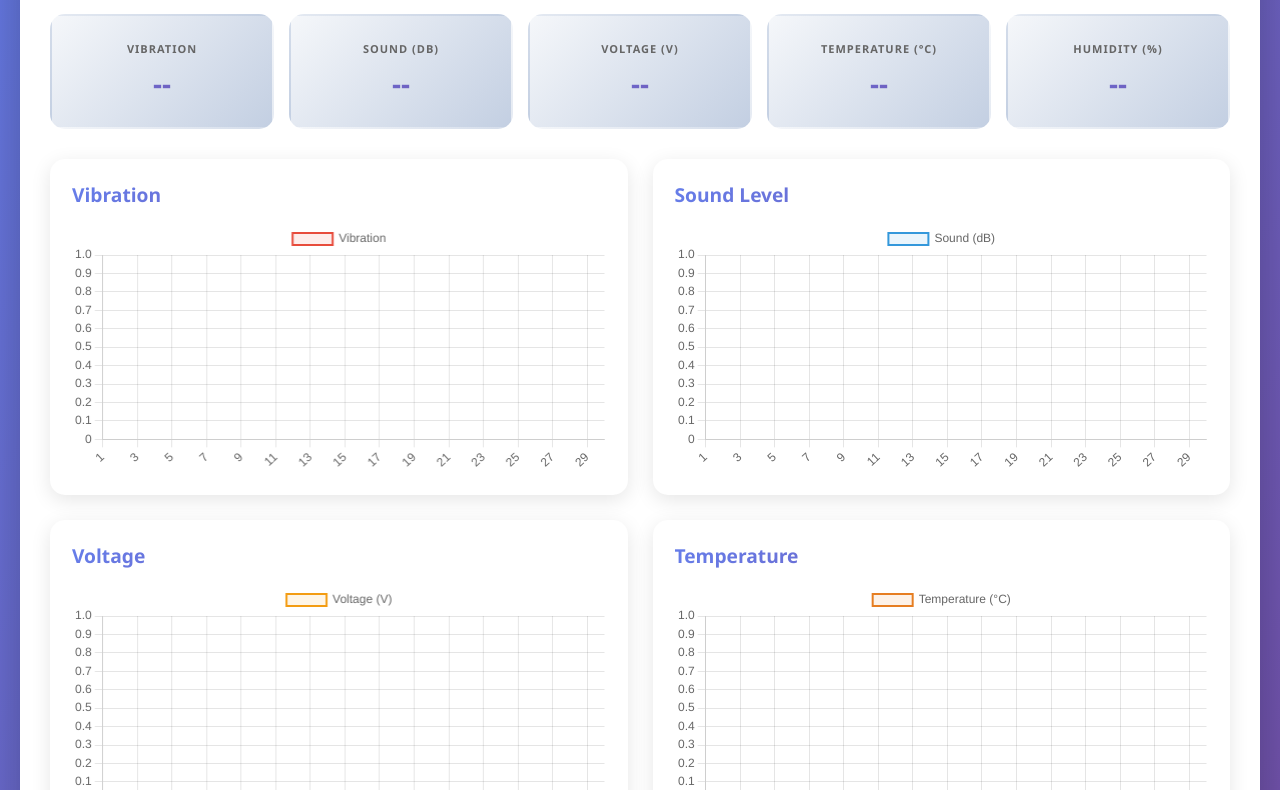
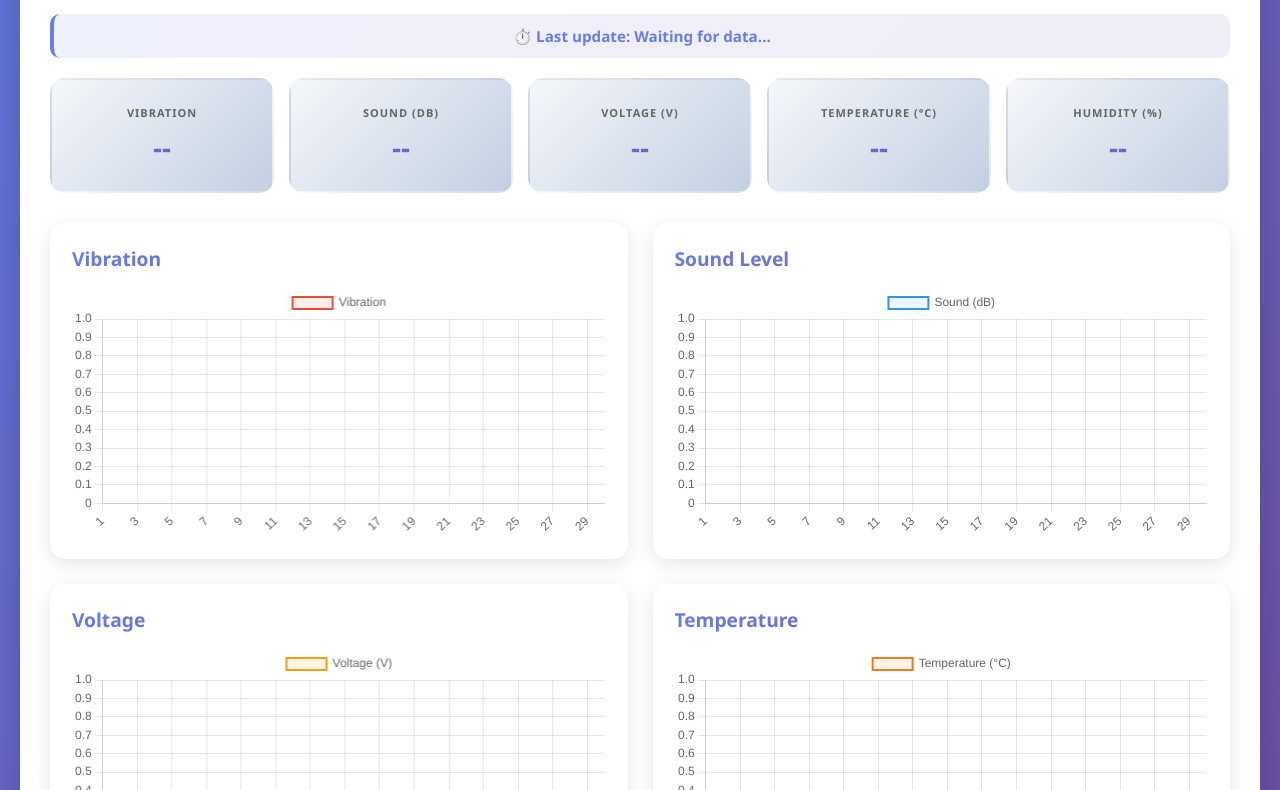
Before and after one commit to AFIFMANSURBAIG/IndusMind, a website: page public/motor1.html in a window 1280 px wide. Shown: the part 190-980 px from the top of the page. Drawn offline with nearby package versions, Linux system fonts and the light colour scheme; no server answers.

Commit message:
Add real-time timestamp display for sensor updates

```diff
--- a/public/motor1.html
+++ b/public/motor1.html
@@ -180,12 +180,27 @@
       max-height: 250px;
       animation: fadeIn 0.5s ease-out;
     }
+
+    .timestamp-info {
+      text-align: center;
+      padding: 12px 20px;
+      background: linear-gradient(135deg, rgba(102, 126, 234, 0.1) 0%, rgba(118, 75, 162, 0.1) 100%);
+      border-radius: 10px;
+      margin-bottom: 20px;
+      color: #667eea;
+      font-weight: 600;
+      font-size: 0.95em;
+      border-left: 4px solid #667eea;
+      animation: fadeIn 0.5s ease-out;
+    }
   </style>
 </head>
 <body>
   <div class="container">
     <a href="/" class="back">← Back to Dashboard</a>
     <h1>Motor 1 - Live Sensor Data</h1>
+
+    <div class="timestamp-info" id="timestamp-info">⏱️ Last update: --</div>
 
     <div class="stats">
       <div class="stat-box">
@@ -278,6 +293,19 @@
     };
 
     const charts = {};
+    let lastUpdateTime = 0;
+
+    function updateTimestampDisplay() {
+      if (lastUpdateTime === 0) {
+        document.getElementById('timestamp-info').innerText = '⏱️ Last update: Waiting for data...';
+        return;
+      }
+      const now = Date.now();
+      const elapsed = Math.floor((now - lastUpdateTime) / 1000);
+      const updateDate = new Date(lastUpdateTime);
+      const timeStr = updateDate.toLocaleTimeString();
+      document.getElementById('timestamp-info').innerText = `⏱️ Last update: ${timeStr} (${elapsed}s ago)`;
+    }
 
     function initCharts() {
       Object.keys(chartConfigs).forEach(chartId => {
@@ -322,6 +350,12 @@
         const res = await fetch("/api/motor/MOTOR_1");
         const data = await res.json();
 
+        // Update timestamp
+        if (data.timestamp) {
+          lastUpdateTime = data.timestamp;
+          updateTimestampDisplay();
+        }
+
         // Update stats
         document.getElementById('stat-vib').innerText = data.vibration ?? '--';
         document.getElementById('stat-sound').innerText = data.sound ?? '--';
@@ -365,6 +399,7 @@
     initCharts();
     fetchData();
     setInterval(fetchData, 500);
+    setInterval(updateTimestampDisplay, 1000); // Update timestamp display every second
   </script>
 </body>
 </html>
```
Also changed, not shown: public/motor2.html (+35 -0 lines).
